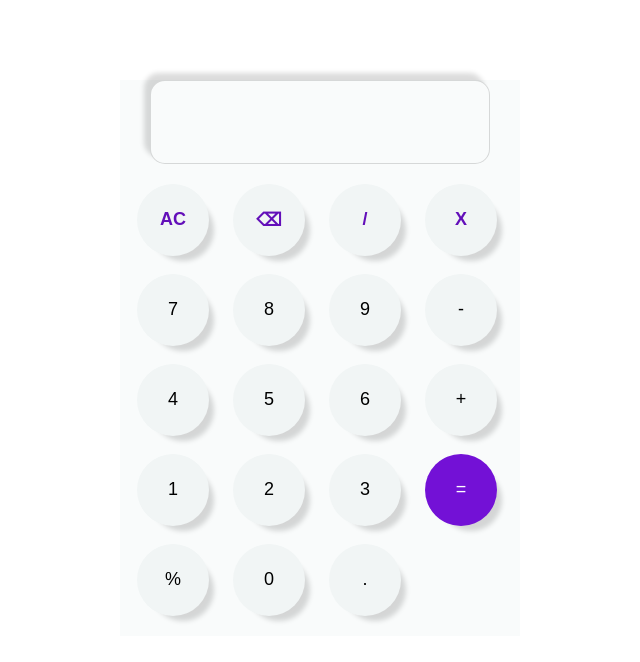
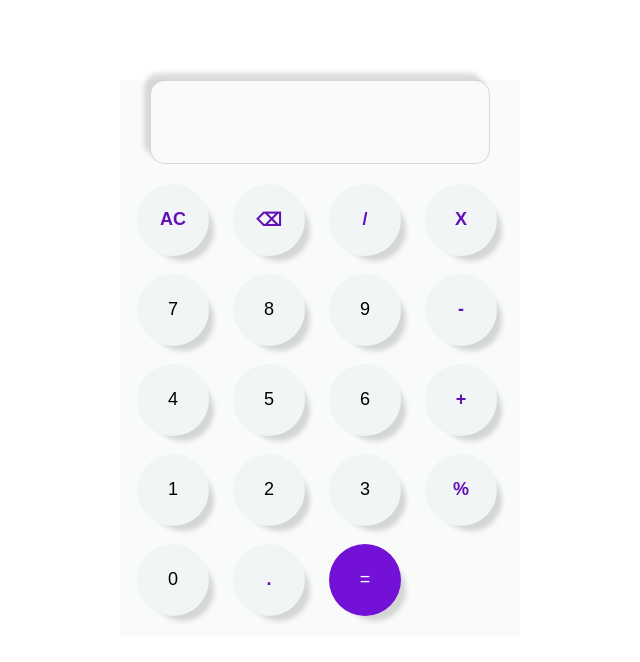
Before and after one commit to william-3D/calculator, a plain HTML site: page index.html in a window 1280 px wide. Shown: the whole page, without its empty margins (320-960 px from the left). Drawn offline with Linux system fonts and the light colour scheme; a web font is replaced by a local one.

Commit message:
rearrange & recolor buttons

```diff
--- a/index.html
+++ b/index.html
@@ -18,18 +18,18 @@
         <button>7</button>
         <button>8</button>
         <button>9</button>
-        <button>-</button>
+        <button class="color">-</button>
         <button>4</button>
         <button>5</button>
         <button>6</button>
-        <button>+</button>
+        <button class="color">+</button>
         <button>1</button>
         <button>2</button>
         <button>3</button>
+        <button class="color">%</button>
+        <button>0</button>
+        <button class="color">.</button>
         <button class="equals">=</button>
-        <button>%</button>
-        <button>0</button>
-        <button>.</button>
       </div>
     </div>
   </body>
```
